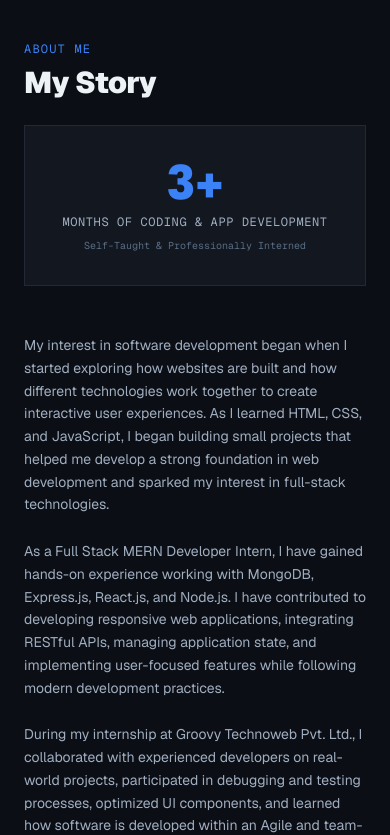
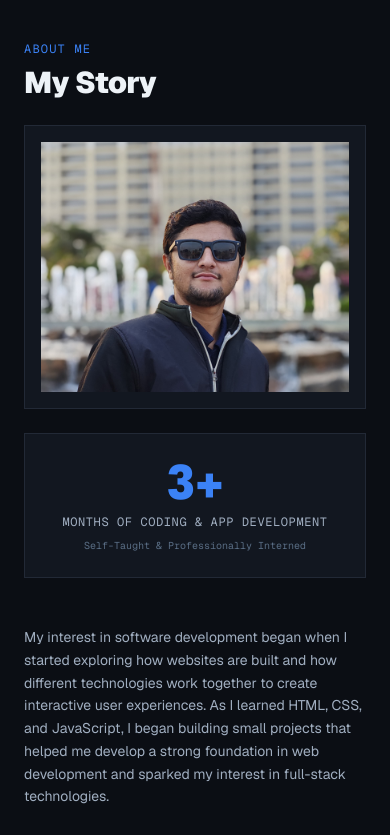
Before and after one commit to Udbhav905/MyPortfolio, a Next.js app: page / in a window 390 px wide. Shown: the part 900-1735 px from the top of the page. Built offline with nearby package versions, Linux system fonts and the light colour scheme.

Commit message:
add seo optimization

```diff
--- a/components/About.tsx
+++ b/components/About.tsx
@@ -1,7 +1,8 @@
 "use client";
 
 import React, { useEffect, useState } from "react";
-import { motion, useAnimation, useInView } from "framer-motion";
+import { motion, useInView } from "framer-motion";
+import Image from "next/image";
 
 function MonthCounter({ targetValue }: { targetValue: number }) {
   const [count, setCount] = useState(0);
@@ -11,16 +12,13 @@ function MonthCounter({ targetValue }: { targetValue: number }) {
   useEffect(() => {
     if (isInView) {
       let start = 0;
-      const duration = 1500; // ms
+      const duration = 1500;
       const incrementTime = Math.floor(duration / targetValue);
       const timer = setInterval(() => {
         start += 1;
         setCount(start);
-        if (start >= targetValue) {
-          clearInterval(timer);
-        }
+        if (start >= targetValue) clearInterval(timer);
       }, incrementTime);
-
       return () => clearInterval(timer);
     }
   }, [isInView, targetValue]);
@@ -34,30 +32,47 @@ function MonthCounter({ targetValue }: { targetValue: number }) {
 
 export default function About() {
   return (
-    <section id="about" className="relative py-24 px-6 md:px-12 bg-[#0B0E14] border-t border-[#222936] linear-glow-top">
+    <section id="about" className="relative py-24 px-6 md:px-12 bg-[#0B0E14] border-t border-[#222936]">
       <div className="max-w-6xl mx-auto">
+        {/* Grid columns take their natural height */}
         <div className="grid grid-cols-1 lg:grid-cols-12 gap-12 items-start">
-          {/* Header & Stats Card */}
+
+          {/* LEFT COLUMN – no forced alignment */}
           <div className="lg:col-span-4 space-y-6">
             <div>
               <p className="font-mono text-xs text-[#3B82F6] uppercase tracking-widest">About Me</p>
-              <h2 className="text-3xl md:text-5xl font-black text-[#EDF2F7] tracking-tight mt-2 select-none">My Story</h2>
+              <h2 className="text-3xl md:text-5xl font-black text-[#EDF2F7] tracking-tight mt-2 select-none">
+                My Story
+              </h2>
             </div>
 
-            {/* Experience Year Counter Card */}
-            <div className="border border-[#222936] bg-[#121720] p-8 flex flex-col justify-center items-center text-center space-y-2 relative overflow-hidden group hover:border-[#3B82F6]/30 transition-all duration-300">
+            <div className="border border-[#222936] bg-[#121720] p-4 overflow-hidden">
+              <div className="relative w-full h-[250px] md:h-[350px] lg:h-[200px]">
+                <Image src="/my_image.jpg" alt="Udbhav Prajapati" fill className="object-cover" />
+              </div>
+            </div>
+
+            <div className="border border-[#222936] bg-[#121720] p-6 md:p-8 flex flex-col justify-center items-center text-center space-y-2 relative overflow-hidden group hover:border-[#3B82F6]/30 transition-all duration-300">
               <div className="absolute top-0 left-0 w-full h-[2px] bg-gradient-to-r from-transparent via-[#3B82F6] to-transparent transform -translate-x-full group-hover:translate-x-full transition-transform duration-1000" />
-
               <MonthCounter targetValue={3} />
-
-              <p className="text-xs font-mono uppercase tracking-wider text-[#A0AEC0]">Months of Coding & App Development</p>
-              <p className="text-[10px] font-mono text-[#5A6E85]">Self-Taught & Professionally Interned</p>
+              <p className="text-xs font-mono uppercase tracking-wider text-[#A0AEC0]">
+                Months of Coding & App Development
+              </p>
+              <p className="text-[10px] font-mono text-[#5A6E85]">
+                Self-Taught & Professionally Interned
+              </p>
             </div>
           </div>
 
-          {/* Journey paragraphs */}
-          <div className="lg:col-span-8 space-y-6 text-[#A0AEC0] text-sm md:text-base leading-relaxed">
-            <motion.div initial={{ opacity: 0, y: 15 }} whileInView={{ opacity: 1, y: 0 }} viewport={{ once: true }} transition={{ duration: 0.5 }} className="space-y-6">
+          {/* RIGHT COLUMN – no forced gap, bottom line sticks directly under last paragraph */}
+          <div className="lg:col-span-8">
+            <motion.div
+              initial={{ opacity: 0, y: 15 }}
+              whileInView={{ opacity: 1, y: 0 }}
+              viewport={{ once: true }}
+              transition={{ duration: 0.5 }}
+              className="space-y-6 text-[#A0AEC0] text-sm md:text-base leading-relaxed"
+            >
               <p>My interest in software development began when I started exploring how websites are built and how different technologies work together to create interactive user experiences. As I learned HTML, CSS, and JavaScript, I began building small projects that helped me develop a strong foundation in web development and sparked my interest in full-stack technologies.</p>
 
               <p>As a Full Stack MERN Developer Intern, I have gained hands-on experience working with MongoDB, Express.js, React.js, and Node.js. I have contributed to developing responsive web applications, integrating RESTful APIs, managing application state, and implementing user-focused features while following modern development practices.</p>
@@ -65,9 +80,11 @@ export default function About() {
               <p>During my internship at Groovy Technoweb Pvt. Ltd., I collaborated with experienced developers on real-world projects, participated in debugging and testing processes, optimized UI components, and learned how software is developed within an Agile and team-oriented environment. This experience strengthened both my technical and problem-solving skills.</p>
 
               <p>I am passionate about continuously improving my development skills and staying up to date with modern technologies. My goal is to build scalable, maintainable, and user-friendly applications while gaining deeper expertise in full-stack development and software engineering best practices.</p>
-              <p className="text-[#3B82F6] font-bold text-lg mb-4">
-  2+ Years of Self-Learning Experience • 6 Months of Professional Internship Experience
-</p>
+
+              {/* This line now sits directly under the last paragraph – no gap */}
+              <p className="text-[#3B82F6] font-bold text-lg">
+                2+ Years of Self-Learning Experience • 6 Months of Professional Internship Experience
+              </p>
             </motion.div>
           </div>
         </div>
--- /dev/null
+++ b/robots.ts
@@ -0,0 +1,11 @@
+import type { MetadataRoute } from "next";
+
+export default function robots(): MetadataRoute.Robots {
+  return {
+    rules: {
+      userAgent: "*",
+      allow: "/",
+    },
+    sitemap: "https://udbhavprajapati.vercel.app/sitemap.xml",
+  };
+}
--- /dev/null
+++ b/sitemap.ts
@@ -0,0 +1,12 @@
+import type { MetadataRoute } from "next";
+
+export default function sitemap(): MetadataRoute.Sitemap {
+  return [
+    {
+      url: "https://udbhavprajapati.vercel.app",
+      lastModified: new Date(),
+      changeFrequency: "weekly",
+      priority: 1,
+    },
+  ];
+}
```
